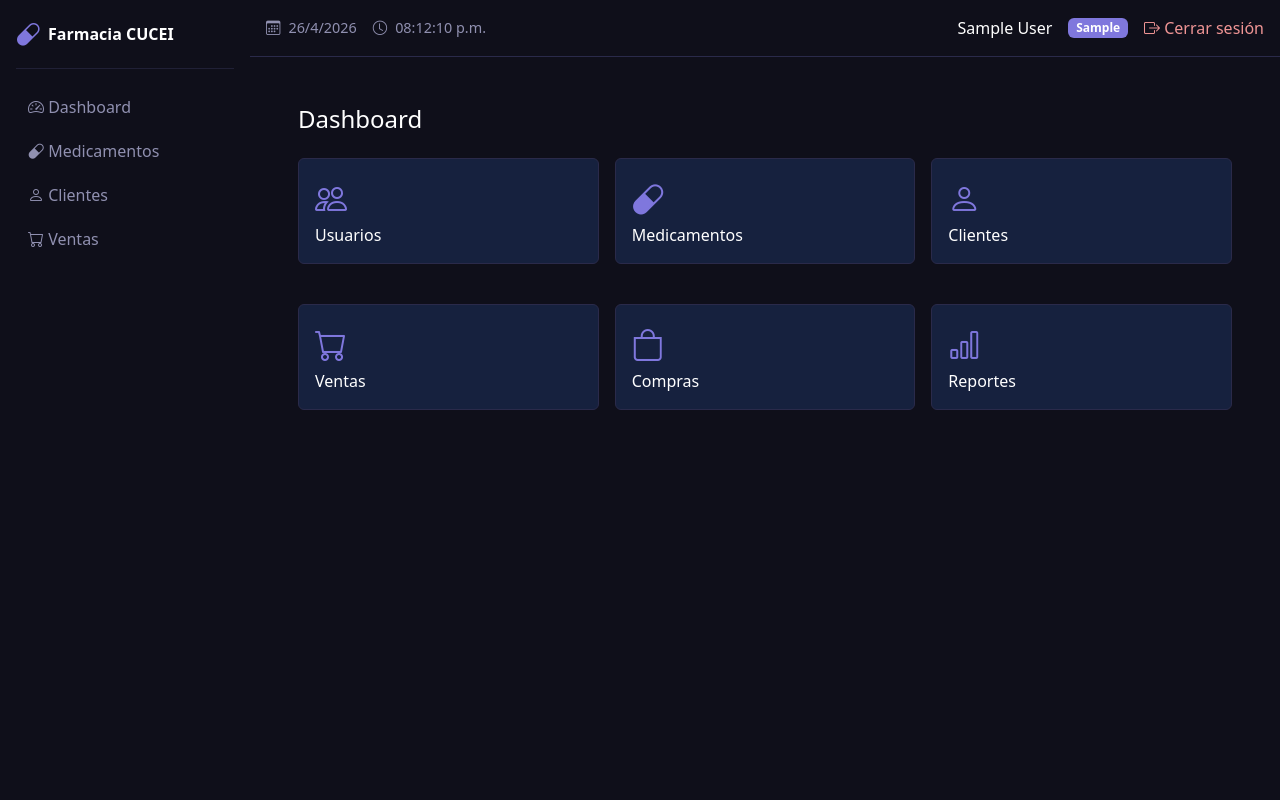
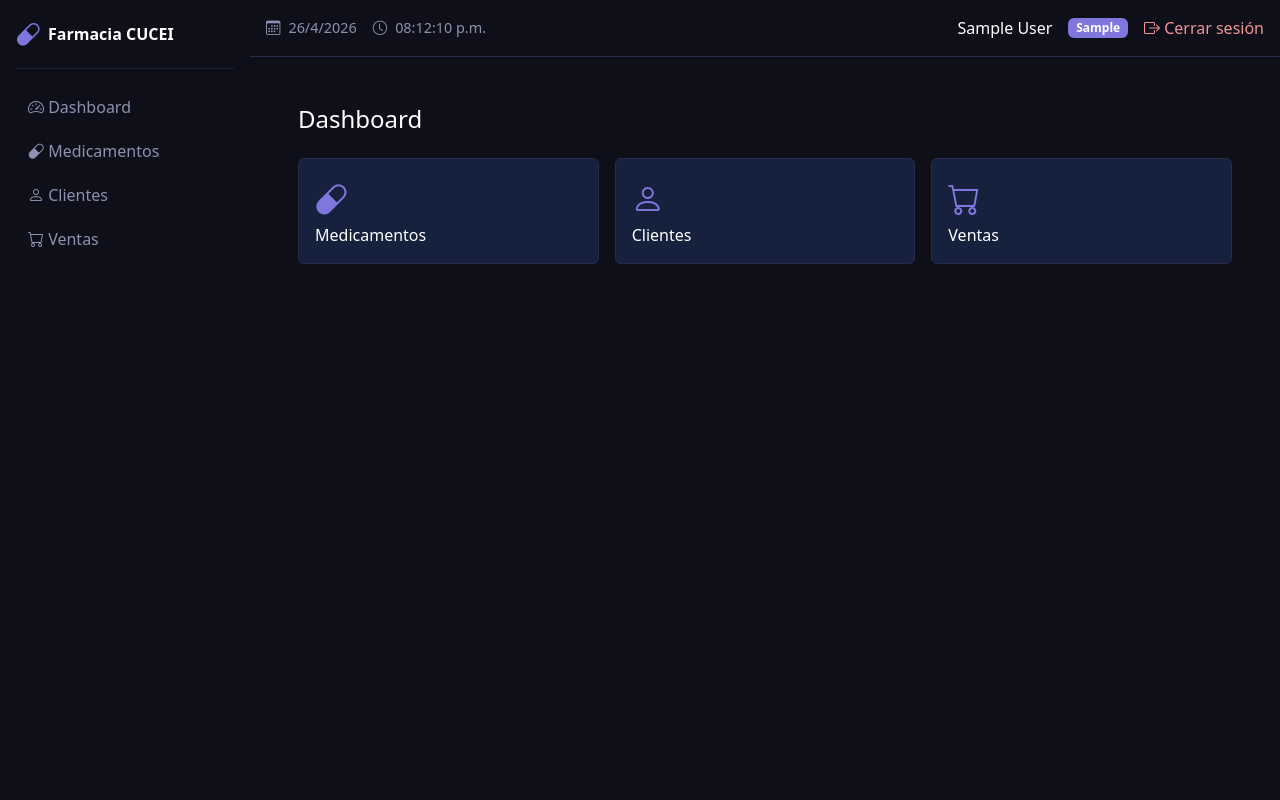
Before and after one commit to CintoraDev/Pharmacy-POS, a Flask app: page /dashboard in a window 1280 px wide. Run offline with Flask 3, Linux system fonts and the light colour scheme; the visitor is signed in with stand-in values (Sample User, id 1).

Commit message:
feat: apply role-based visibility to dashboard cards

```diff
--- a/pharmacy/templates/dashboard.html
+++ b/pharmacy/templates/dashboard.html
@@ -2,58 +2,64 @@
 
 {% block contenido %}
 
-
 <div class="p-4">
     <h4 class="text-white mb-4">Dashboard</h4>
 
-    <div class="row g-3">
+    <div class="row g-3 justify-content-center">
+
+        {% if current_user.rol in ['admin', 'gerente'] %}
         <div class="col-md-4">
-            <a href="/users" style="text-decoration: none;">
+            <a href="{{ url_for('users.index') }}" style="text-decoration: none;">
                 <div class="card p-3">
                     <i class="bi bi-people icon-sidebar"></i> Usuarios
                 </div>
             </a>
         </div>
+        {% endif %}
+
         <div class="col-md-4">
-            <a href="/medications" style="text-decoration: none;">
+            <a href="{{ url_for('medications.index') }}" style="text-decoration: none;">
                 <div class="card p-3">
                     <i class="bi bi-capsule icon-sidebar"></i> Medicamentos
                 </div>
             </a>
         </div>
+
         <div class="col-md-4">
-            <a href="/customers" style="text-decoration: none;">
+            <a href="{{ url_for('customers.index') }}" style="text-decoration: none;">
                 <div class="card p-3">
                     <i class="bi bi-person icon-sidebar"></i> Clientes
                 </div>
             </a>
         </div>
-    </div>
 
-    <div class="row g-3 mt-4">
         <div class="col-md-4">
-            <a href="/sales" style="text-decoration: none;">
+            <a href="{{ url_for('sales.index') }}" style="text-decoration: none;">
                 <div class="card p-3">
                     <i class="bi bi-cart icon-sidebar"></i> Ventas
                 </div>
             </a>
         </div>
+
+        {% if current_user.rol in ['admin', 'gerente'] %}
         <div class="col-md-4">
-            <a href="/purchases" style="text-decoration: none;">
+            <a href="{{ url_for('purchases.index') }}" style="text-decoration: none;">
                 <div class="card p-3">
                     <i class="bi bi-bag icon-sidebar"></i> Compras
                 </div>
             </a>
         </div>
+
         <div class="col-md-4">
-            <a href="/reports" style="text-decoration: none;">
+            <a href="{{ url_for('reports.index') }}" style="text-decoration: none;">
                 <div class="card p-3">
                     <i class="bi bi-bar-chart icon-sidebar"></i> Reportes
                 </div>
             </a>
         </div>
+        {% endif %}
+
     </div>
-
 </div>
 
 {% endblock %}
```
